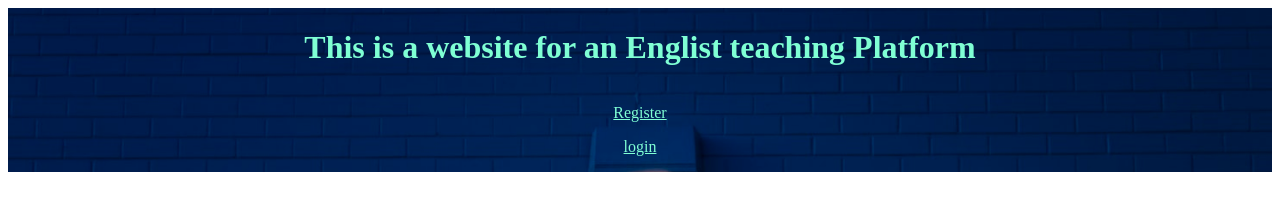
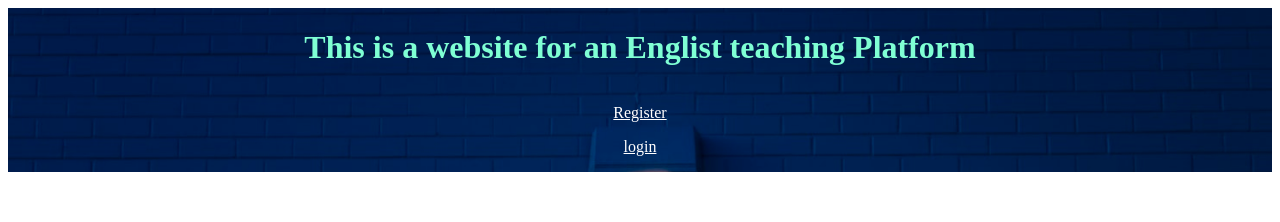
Before and after one commit to C4-MajdiNazzal/MERAKI_Academy_Project_4, a React (Create React App) app in the folder frontend/: page / in a window 1280 px wide. Shown: the top 222 px of the page. Built offline with nearby package versions, Linux system fonts and the light colour scheme.

Commit message:
home page css

```diff
--- a/frontend/src/App.css
+++ b/frontend/src/App.css
@@ -1,3 +1,4 @@
 .App {
   text-align: center;
+  background: url("./photo-1553095066-5014bc7b7f2d.jpg")
 }
--- a/frontend/src/components/home.css
+++ b/frontend/src/components/home.css
@@ -1,12 +1,17 @@
 .Home {
   display: flex;
   background-color: beige;
-  flex: 0 0 200px;
+
   justify-content: center;
   align-items: center;
   flex-direction: column;
   background: url("../photo-1553095066-5014bc7b7f2d.jpg");
+  /* background: no-repeat center center fixed; */
   background-size: cover;
+  /* -moz-background-size: 1000px;
+  -o-background-size: 1000px;
+  background-size: 1000px; */
+  /* background-size: cover; */
   color: aquamarine;
 }
 
@@ -15,5 +20,5 @@
 }
 
 .Links {
-    color: aquamarine;
+    color: white;
 }
```
